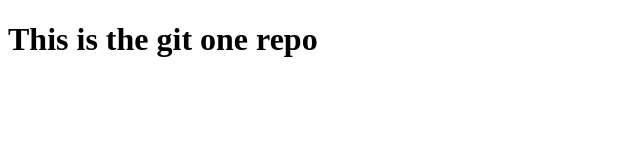
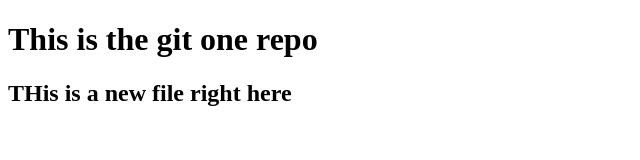
Before and after one commit to MubongwoNdasi/git-one, a plain HTML site: page index.html in a window 1280 px wide. Shown: the whole page, without its empty margins (0-640 px from the left). Drawn offline with Linux system fonts and the light colour scheme.

Commit message:
added an h2 tag

```diff
--- a/index.html
+++ b/index.html
@@ -8,5 +8,6 @@
 </head>
 <body>
     <h1>This is the git one repo</h1>
+    <h2>THis is a new file right here</h2>
 </body>
 </html>
```
